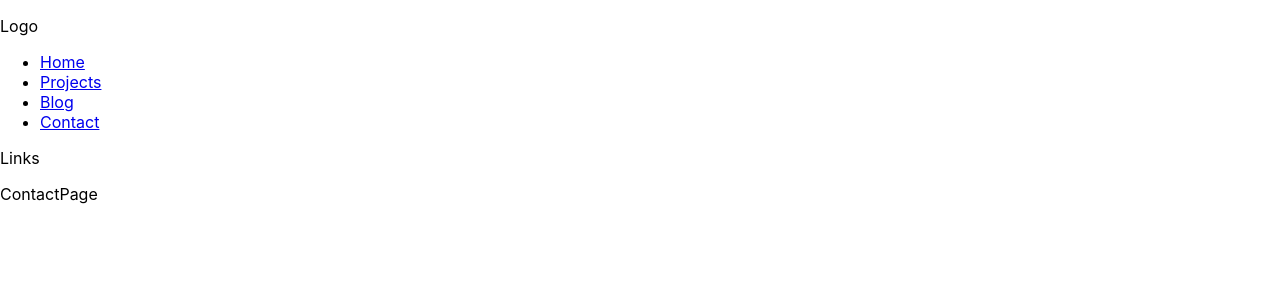
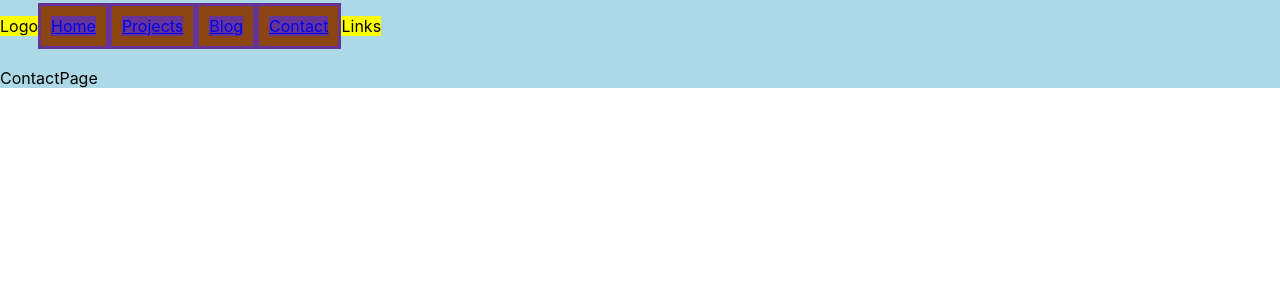
Before and after one commit to jaschno/website-frontend, a React (Create React App) app: page /contact in a window 1280 px wide. Shown: the top 300 px of the page. Built offline with nearby package versions, Linux system fonts and the light colour scheme.

Commit message:
cleaned up css and some playing around

```diff
--- a/src/App.css
+++ b/src/App.css
@@ -1,38 +1,27 @@
-.App {
-  text-align: center;
+div {
+  background-color: lightblue;
 }
 
-.App-logo {
-  height: 40vmin;
-  pointer-events: none;
+p.nav {
+  background-color: yellow;
+  display: inline-block;
 }
 
-@media (prefers-reduced-motion: no-preference) {
-  .App-logo {
-    animation: App-logo-spin infinite 20s linear;
-  }
+ul.nav li {
+  display: inline-block;
+  border: 10px solid saddlebrown;
+  margin: 3px;
 }
 
-.App-header {
-  background-color: #282c34;
-  min-height: 100vh;
-  display: flex;
-  flex-direction: column;
-  align-items: center;
-  justify-content: center;
-  font-size: calc(10px + 2vmin);
-  color: white;
+nav.nav {
+  display: inline-block;
+  margin: 0;
+  padding: 0;
+  background-color: rebeccapurple;
 }
 
-.App-link {
-  color: #61dafb;
+ul.nav {
+  display: inline-block;
+  margin: 0;
+  padding: 0;
 }
-
-@keyframes App-logo-spin {
-  from {
-    transform: rotate(0deg);
-  }
-  to {
-    transform: rotate(360deg);
-  }
-}
--- a/src/App.js
+++ b/src/App.js
@@ -1,35 +1,17 @@
 import './App.css';
 
-import { BrowserRouter as Router, Switch, Route, Link } from 'react-router-dom'
+import { BrowserRouter, Switch, Route } from 'react-router-dom'
 
 import MainPage from './pages/MainPage';
 import BlogPage from './pages/BlogPage';
 import ProjectsPage from './pages/ProjectsPage';
 import ContactPage from './pages/ContactPage';
+import Header from './components/Header';
 
 function App() {
   return (
-    <Router>
-      <div>
-        <p>Logo</p>
-        <nav>
-          <ul>
-            <li>
-              <Link to="/">Home</Link>
-            </li>
-            <li>
-              <Link to="/projects">Projects</Link>
-            </li>
-            <li>
-              <Link to="/blog">Blog</Link>
-            </li>
-            <li>
-              <Link to="/contact">Contact</Link>
-            </li>
-          </ul>
-          <p>Links</p>
-        </nav>
-
+    <BrowserRouter>
+      <Header />
       <Switch>
             <Route path="/projects">
               <ProjectsPage />
@@ -44,8 +26,7 @@ function App() {
               <MainPage />
             </Route>
           </Switch>
-      </div>
-    </Router>
+    </BrowserRouter>
   );
 }
 
--- /dev/null
+++ b/src/components/Header.js
@@ -0,0 +1,28 @@
+import { Link } from "react-router-dom";
+
+function Header() {
+  return (
+    <header>
+      <p className="nav">Logo</p>
+      <nav className="nav">
+        <ul className="nav">
+          <li>
+            <Link to="/">Home</Link>
+          </li>
+          <li>
+            <Link to="/projects">Projects</Link>
+          </li>
+          <li>
+            <Link to="/blog">Blog</Link>
+          </li>
+          <li>
+            <Link to="/contact">Contact</Link>
+          </li>
+        </ul>
+      </nav>
+      <p className="nav">Links</p>
+    </header>
+  );
+}
+
+export default Header;
--- a/src/pages/BlogPage.js
+++ b/src/pages/BlogPage.js
@@ -1,7 +1,9 @@
 function BlogPage() {
-    return <div>
-        <p>BlogPage</p>
+  return (
+    <div>
+      <p>BlogPage</p>
     </div>
+  );
 }
 
 export default BlogPage;
--- a/src/pages/ContactPage.js
+++ b/src/pages/ContactPage.js
@@ -1,7 +1,7 @@
-function ContactPage(){
-    return <div>
-        <p>ContactPage</p>
-    </div>
+function ContactPage() {
+  return (
+      <p>ContactPage</p>
+  );
 }
 
 export default ContactPage;
--- a/src/pages/MainPage.js
+++ b/src/pages/MainPage.js
@@ -1,7 +1,9 @@
 function MainPage() {
-    return <div>
-        <p>MainPage</p>
+  return (
+    <div>
+      <p>MainPage</p>
     </div>
+  );
 }
 
 export default MainPage;
--- a/src/pages/ProjectsPage.js
+++ b/src/pages/ProjectsPage.js
@@ -1,7 +1,9 @@
 function ProjectsPage() {
-    return <div>
-        <p>ProjectsPage</p>
+  return (
+    <div>
+      <p>ProjectsPage</p>
     </div>
+  );
 }
 
 export default ProjectsPage;
```
Lines whose indentation alone changed are shown as unchanged.
